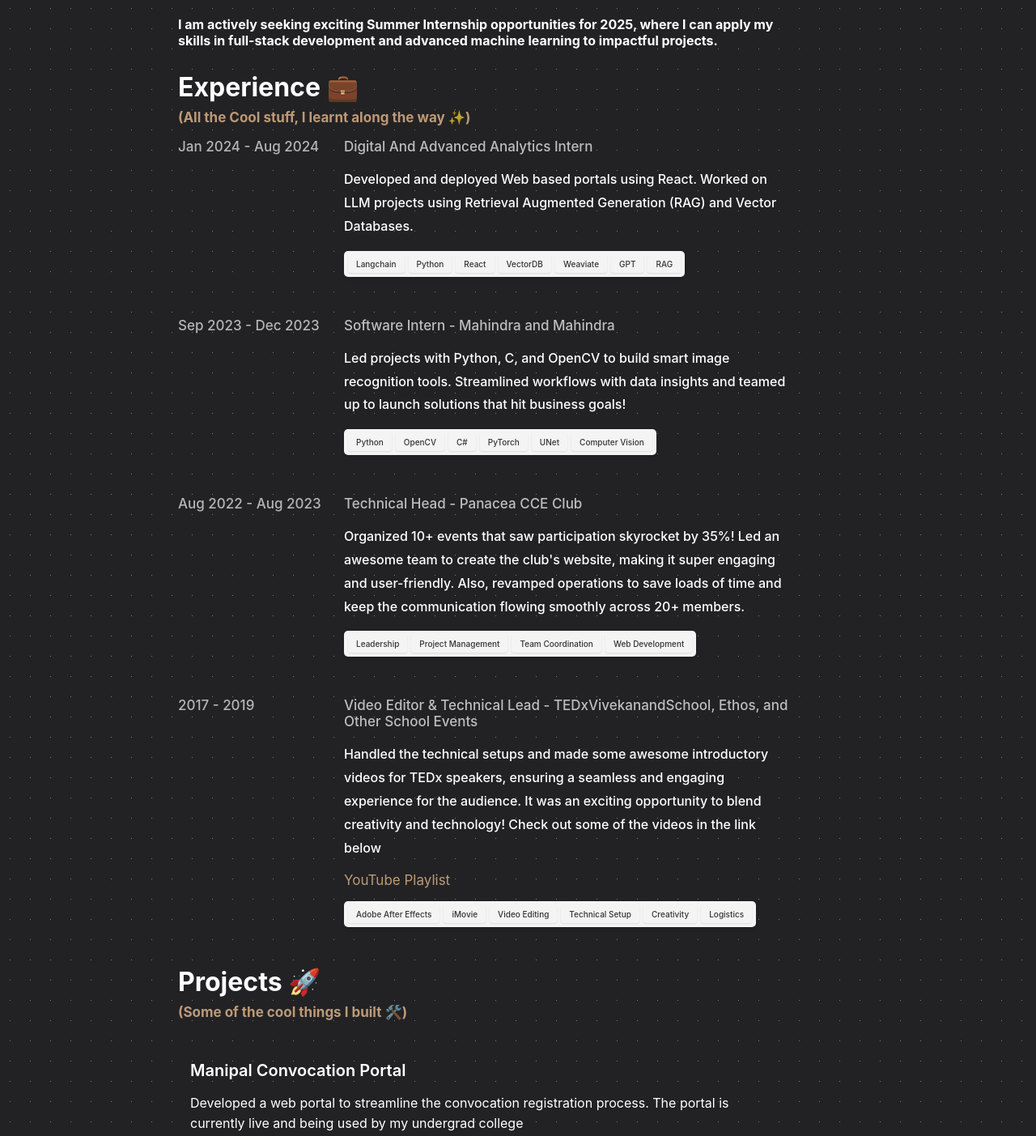
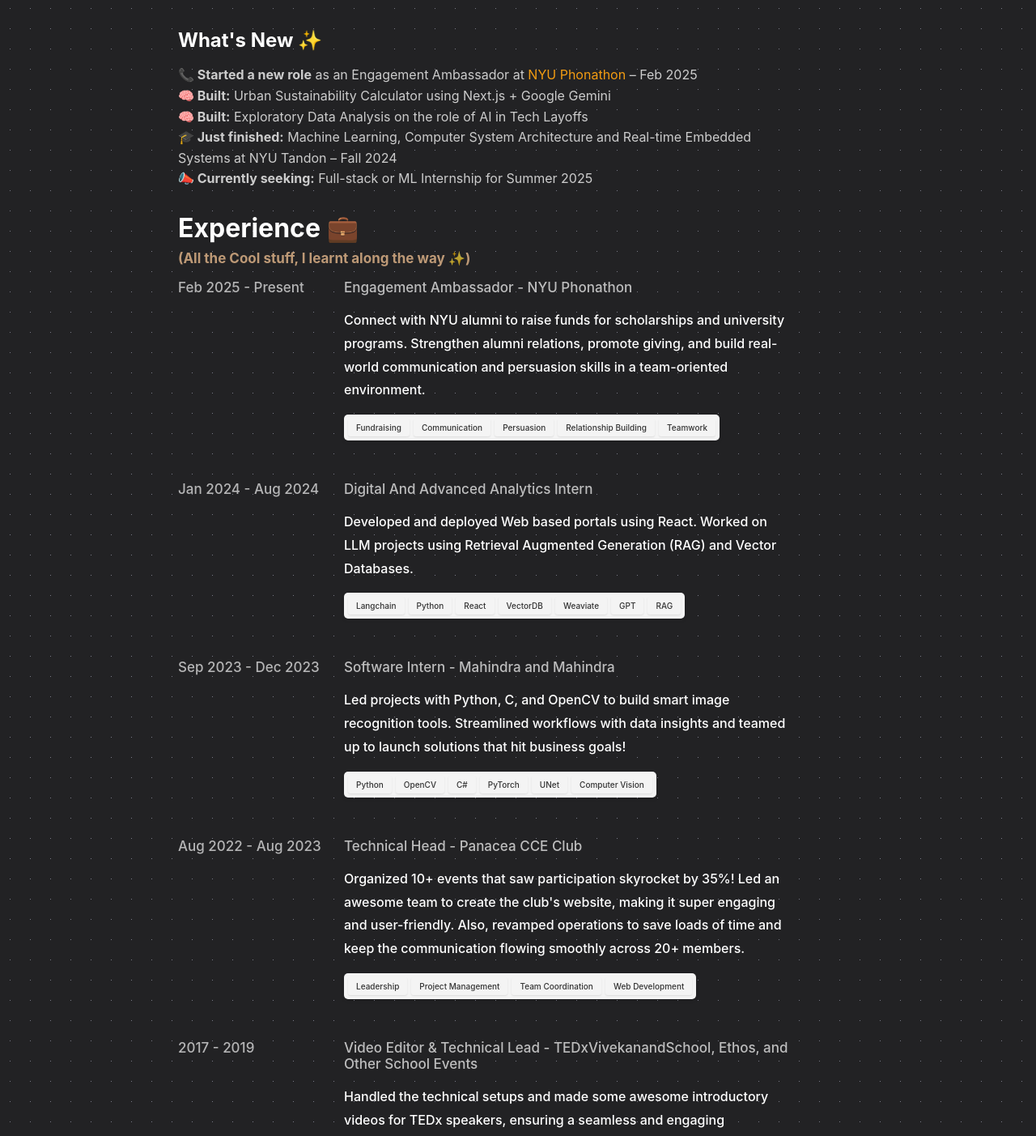
Before and after one commit to samridhsri/portfolioWebApp, a React (Create React App) app: page / in a window 1280 px wide. Shown: the part 602-2005 px from the top of the page at 81% size. Built offline with nearby package versions, Linux system fonts and the light colour scheme.

Commit message:
What's new section added and Information Updated

```diff
--- a/src/components/experienceComp.jsx
+++ b/src/components/experienceComp.jsx
@@ -3,41 +3,71 @@
 
 const experiences = [
   {
-    "title": "Digital And Advanced Analytics Intern",
-    "date": "Jan 2024 - Aug 2024",
-    "description": "Developed and deployed Web based portals using React. Worked on LLM projects using Retrieval Augmented Generation (RAG) and Vector Databases.",
-    "linkFlag": false,
-    "link": "",
-    "tools": ["Langchain", "Python", "React", "VectorDB", "Weaviate", "GPT", "RAG"]
+    title: "Engagement Ambassador - NYU Phonathon",
+    date: "Feb 2025 - Present",
+    description:
+      "Connect with NYU alumni to raise funds for scholarships and university programs. Strengthen alumni relations, promote giving, and build real-world communication and persuasion skills in a team-oriented environment.",
+    linkFlag: false,
+    link: "",
+    tools: [
+      "Fundraising",
+      "Communication",
+      "Persuasion",
+      "Relationship Building",
+      "Teamwork"
+    ]
   },
   {
-    "title": "Software Intern - Mahindra and Mahindra",
-    "date": "Sep 2023 - Dec 2023",
-    "description": "Led projects with Python, C, and OpenCV to build smart image recognition tools. Streamlined workflows with data insights and teamed up to launch solutions that hit business goals!",
-    "linkFlag": false,
-    "link": "",
-    "tools": ["Python", "OpenCV", "C#", "PyTorch", "UNet", "Computer Vision"]
+    title: "Digital And Advanced Analytics Intern",
+    date: "Jan 2024 - Aug 2024",
+    description:
+      "Developed and deployed Web based portals using React. Worked on LLM projects using Retrieval Augmented Generation (RAG) and Vector Databases.",
+    linkFlag: false,
+    link: "",
+    tools: ["Langchain", "Python", "React", "VectorDB", "Weaviate", "GPT", "RAG"]
   },
   {
-    "title": "Technical Head - Panacea CCE Club",
-    "date": "Aug 2022 - Aug 2023",
-    "description": "Organized 10+ events that saw participation skyrocket by 35%! Led an awesome team to create the club's website, making it super engaging and user-friendly. Also, revamped operations to save loads of time and keep the communication flowing smoothly across 20+ members.",
-    "linkFlag": false,
-    "link": "",
-    "tools": ["Leadership", "Project Management", "Team Coordination", "Web Development"]
+    title: "Software Intern - Mahindra and Mahindra",
+    date: "Sep 2023 - Dec 2023",
+    description:
+      "Led projects with Python, C, and OpenCV to build smart image recognition tools. Streamlined workflows with data insights and teamed up to launch solutions that hit business goals!",
+    linkFlag: false,
+    link: "",
+    tools: ["Python", "OpenCV", "C#", "PyTorch", "UNet", "Computer Vision"]
   },
   {
-    "title": "Video Editor & Technical Lead - TEDxVivekanandSchool, Ethos, and Other School Events",
-    "date": "2017 - 2019 ",
-    "description": "Handled the technical setups and made some awesome introductory videos for TEDx speakers, ensuring a seamless and engaging experience for the audience. It was an exciting opportunity to blend creativity and technology! Check out some of the videos in the link below",
-    "linkFlag": true,
-    "link": "https://www.youtube.com/playlist?list=PLV5Ym-bFVBAt8bO2FjKMMjL4lRcAGiLCz",
-    "tools": ["Adobe After Effects", "iMovie", "Video Editing", "Technical Setup", "Creativity", "Logistics"]
+    title: "Technical Head - Panacea CCE Club",
+    date: "Aug 2022 - Aug 2023",
+    description:
+      "Organized 10+ events that saw participation skyrocket by 35%! Led an awesome team to create the club's website, making it super engaging and user-friendly. Also, revamped operations to save loads of time and keep the communication flowing smoothly across 20+ members.",
+    linkFlag: false,
+    link: "",
+    tools: [
+      "Leadership",
+      "Project Management",
+      "Team Coordination",
+      "Web Development"
+    ]
+  },
+  {
+    title: "Video Editor & Technical Lead - TEDxVivekanandSchool, Ethos, and Other School Events",
+    date: "2017 - 2019 ",
+    description:
+      "Handled the technical setups and made some awesome introductory videos for TEDx speakers, ensuring a seamless and engaging experience for the audience. It was an exciting opportunity to blend creativity and technology! Check out some of the videos in the link below",
+    linkFlag: true,
+    link:
+      "https://www.youtube.com/playlist?list=PLV5Ym-bFVBAt8bO2FjKMMjL4lRcAGiLCz",
+    tools: [
+      "Adobe After Effects",
+      "iMovie",
+      "Video Editing",
+      "Technical Setup",
+      "Creativity",
+      "Logistics"
+    ]
+  }
+];
 
-  }
-
-
-];
 
 const experienceComp = () => {
   return (
--- a/src/components/projectsComp.jsx
+++ b/src/components/projectsComp.jsx
@@ -3,50 +3,87 @@
 
 const projects = [
   {
-    "title": "Manipal Convocation Portal",
-    "date": "",
-    "description": "Developed a web portal to streamline the convocation registration process. The portal is currently live and being used by my undergrad college",
-    "tools": ["React", "Firebase", "MongoDB", "Twilio"],
-    "link": "https://mujconvocation.in"
+    title: "Enhanced ResNet for CIFAR-10 Classification",
+    date: "2024",
+    description:
+      "Developed an optimized ResNet-based architecture integrating SE attention and MixCut augmentations. Achieved 96.19% accuracy with 4.79M parameters.",
+    tools: ["PyTorch", "SE Attention", "Cosine Annealing", "CIFAR-10"],
+    link: "https://github.com/samridhsri/DL-Project-1-Cifar10-Classification-Using-Resnet",
   },
   {
-    "title": "Campus Ticket Hub",
-    "date": "",
-    "description": "Developed a Ticket Management System for show creation, venue management, and ticket booking using a full-stack application with VueJS and Flask.",
-    "tools": ["VueJS", "Flask", "SQLite3", "Redis", "Celery"],
-    "link": "https://github.com/samridhsri/Ticket-Booking-System"
+    title: "Urban Sustainability Calculator",
+    date: "2024",
+    description:
+      "Built a real-time AI-powered sustainability tool analyzing environmental, economic, and social factors using OpenStreetMap and Google Gemini.",
+    tools: ["Next.js", "Tailwind CSS", "React-Leaflet", "Flask"],
+    link: "https://github.com/ranjan2601/Urban-Sustainability-Calculator",
   },
   {
-    "title": "Semantic Image Segmentation of Breast Cancer using UNET",
-    "description": "Implemented UNet using Tensorflow, trained the model on a publicly available dataset of 1578 images. Achieved accuracy of 97.91% and mean IOU score of 0.8341",
-    "tools": ["TensorFlow", "UNet", "Computer Vision", "Python", "OpenCV"]
+    title: "Semantic Image Segmentation of Breast Cancer using UNET",
+    date: "2023",
+    description:
+      "Designed a U-Net model trained on 1578 breast ultrasound images. Achieved 97.91% accuracy and IOU of 0.8341 using TensorFlow.",
+    tools: ["TensorFlow", "UNet", "Computer Vision", "Python", "OpenCV"],
   },
   {
-    "title": "WhatsApp Chat Analyzer",
-    "description": "App analyses and evaluates exported WhatsApp chats then provides an insight.",
-    "tools": ["Python", "Pandas","NumPy"]
-  }
+    title: "WhatsApp Chat Analyzer",
+    date: "2023",
+    description:
+      "Analyzed 500K+ messages to extract 30+ metrics including emojis, peak activity hours, and sentiment trends. Visualized via Matplotlib.",
+    tools: ["Python", "Pandas", "NumPy", "Seaborn"],
+  },
+  {
+    title: "Campus Ticket Hub",
+    date: "2023",
+    description:
+      "Built a full-stack system for event ticketing with user auth, PDF generation, and booking analytics.",
+    tools: ["VueJS", "Flask", "SQLite3", "Redis", "Celery"],
+    link: "https://github.com/samridhsri/Ticket-Booking-System",
+  },
+  {
+    title: "Manipal Convocation Portal",
+    date: "2022",
+    description:
+      "Live deployment used for convocation registrations. Built with React, Firebase, and MongoDB, integrated Hostinger's email API.",
+    tools: ["React", "Firebase", "MongoDB", "Twilio"],
+    link: "https://mujconvocation.in",
+  },
 ];
 
 const ProjectsComp = () => {
   return (
     <div>
-      <h3 className="title">Projects 🚀 <br /><span className="subtitle">(Some of the cool things I built 🛠️)</span></h3>
+      <h3 className="title">
+        Projects 🚀 <br />
+        <span className="subtitle">
+          (Some of the cool things I built 🛠️)
+        </span>
+      </h3>
       <div className="container">
         {projects.map((project, index) => (
-          <a className="projectLink" href={project.link} key={index} target="_blank" rel="noopener noreferrer">
+          <a
+            className="projectLink"
+            href={project.link || "#"}
+            key={index}
+            target="_blank"
+            rel="noopener noreferrer"
+          >
             <div className="projectBox">
               <div className="projectTitle">
                 <h5 className="projectTitleText">{project.title}</h5>
               </div>
               <p className="date">{project.date}</p>
               <div className="projectDescription">
-                <p className="projectDescriptionContent">{project.description}</p>
+                <p className="projectDescriptionContent">
+                  {project.description}
+                </p>
               </div>
               <div className="projectTools">
                 <div className="toolContainer">
                   {project.tools.map((tool, toolIndex) => (
-                    <div className="tool" key={toolIndex}>{tool}</div>
+                    <div className="tool" key={toolIndex}>
+                      {tool}
+                    </div>
                   ))}
                 </div>
               </div>
@@ -56,6 +93,6 @@
       </div>
     </div>
   );
-}
+};
 
 export default ProjectsComp;
--- a/src/pages/Home.jsx
+++ b/src/pages/Home.jsx
@@ -26,8 +26,8 @@
                         <div className="ContentBox">
                             <h3 className="body-name-title" id="homeSection">Hey! I'm Samridh 👋<br /><span id="job">Computer Engineering Student</span></h3>
                             <div className="buttonsUnderName">
-                            <a href="https://drive.google.com/file/d/1nQi2OO7NGfH8MjakxIPHiKxciBVxFgsn/view?usp=drive_link" target="_blank" rel="noopener noreferrer">
-                                <button id="resumeBtn" className="btn"><IoDocumentText className="icons" /> Resume</button>
+                                <a href="https://drive.google.com/file/d/1pbfKBbERbnUQNE_w3dnW1dX-wr_5BF-l/view?usp=sharing" target="_blank" rel="noopener noreferrer">
+                                    <button id="resumeBtn" className="btn"><IoDocumentText className="icons" /> Resume</button>
                                 </a>
                                 <a href="https://www.linkedin.com/in/samridh-srivastava-a6b888ba/" target="_blank" rel="noopener noreferrer">
                                     <button className="btn"><FaLinkedin className="icons" /> LinkedIn</button>
@@ -48,8 +48,20 @@
 
                                     Currently, I’m pursuing my <span style={{ fontWeight: "600", color: "white" }}>M.S. in Computer Engineering at NYU</span>, where I’m expanding my expertise in Computers. When I’m not immersed in coding, I enjoy playing Video Games, Watching Movies/TV Series, or just relaxing, always thinking of the next big project.</p>
 
-                                    <span style={{ fontWeight: "700", color: "white" }}>I am actively seeking exciting Summer Internship opportunities for 2025, where I can apply my skills in full-stack development and advanced machine learning to impactful projects.</span>
+                                {/* <span style={{ fontWeight: "700", color: "white" }}>I am actively seeking exciting Summer Internship opportunities for 2025, where I can apply my skills in full-stack development and advanced machine learning to impactful projects.</span> */}
                             </div>
+
+                            <section id="whatsNewSection">
+                                <h3 className="sectionTitle">What's New ✨</h3>
+                                <ul className="whatsNewList">
+                                    <li><strong>📞 Started a new role</strong> as an Engagement Ambassador at <span style={{ color: "#F39C12" }}>NYU Phonathon</span> – Feb 2025</li>
+                                    <li><strong>🧠 Built:</strong> Urban Sustainability Calculator using Next.js + Google Gemini</li>
+                                    <li><strong>🧠 Built:</strong> Exploratory Data Analysis on the role of AI in Tech Layoffs</li>
+                                    <li><strong>🎓 Just finished:</strong> Machine Learning, Computer System Architecture and Real-time Embedded Systems at NYU Tandon – Fall 2024</li>
+                                    <li><strong>📣 Currently seeking:</strong> Full-stack or ML Internship for Summer 2025</li>
+                                </ul>
+                            </section>
+
 
 
                             <section id="experienceSection">
--- a/src/stylesheets/home.css
+++ b/src/stylesheets/home.css
@@ -171,3 +171,23 @@
     width: 100%;
   }
 }
+
+.sectionTitle {
+  font-size: 1.5rem;
+  margin-top: 2rem;
+  margin-bottom: 1rem;
+  color: #ffffff;
+}
+
+.whatsNewList {
+  list-style: none;
+  padding-left: 0;
+  color: #cccccc;
+  font-size: 1rem;
+  line-height: 1.6;
+}
+
+.whatsNewList li::before {
+  content: "";
+  color: #F39C12;
+}
```
